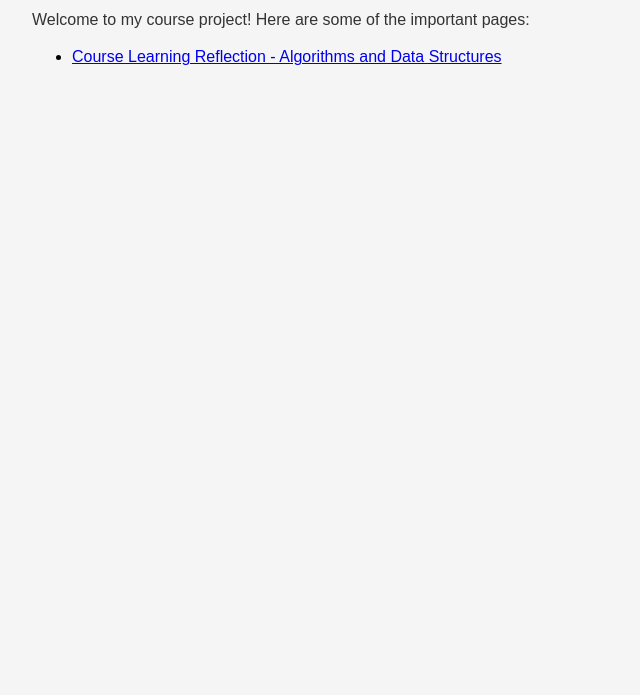
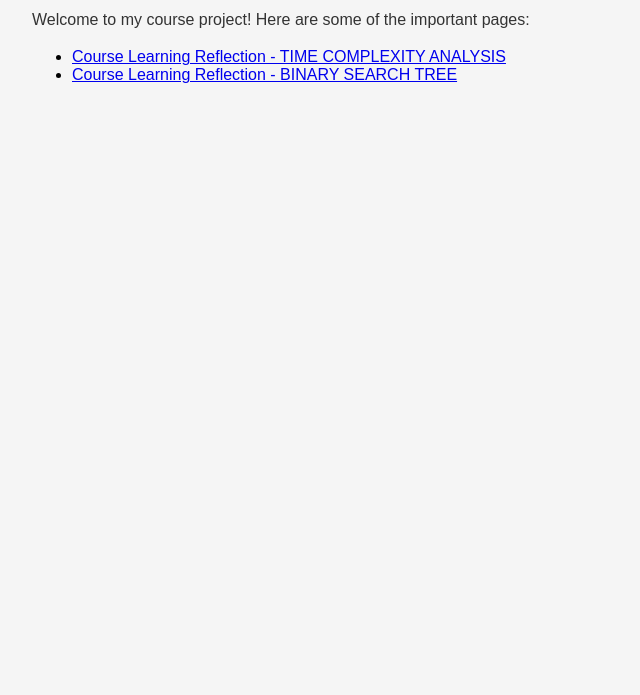
Before and after one commit to RAKSHITART/DAA.GITHUB.IO, a plain HTML site: page reflection.html in a window 1280 px wide. Shown: the part 105-800 px from the top of the page, without its empty margins (0-640 px from the left). Drawn offline with Linux system fonts and the light colour scheme.

Commit message:
Update reflection.html

```diff
--- a/reflection.html
+++ b/reflection.html
@@ -27,7 +27,8 @@
 
     <!-- Link to the course reflection page -->
     <ul>
-        <li><a href="time_comp.html">Course Learning Reflection - Algorithms and Data Structures</a></li>
+        <li><a href="time_comp.html">Course Learning Reflection - TIME COMPLEXITY ANALYSIS</a></li>
+         <li><a href="binary.html">Course Learning Reflection - BINARY SEARCH TREE</a></li>
         <!-- You can add other links for different project sections here -->
     </ul>
 
```
